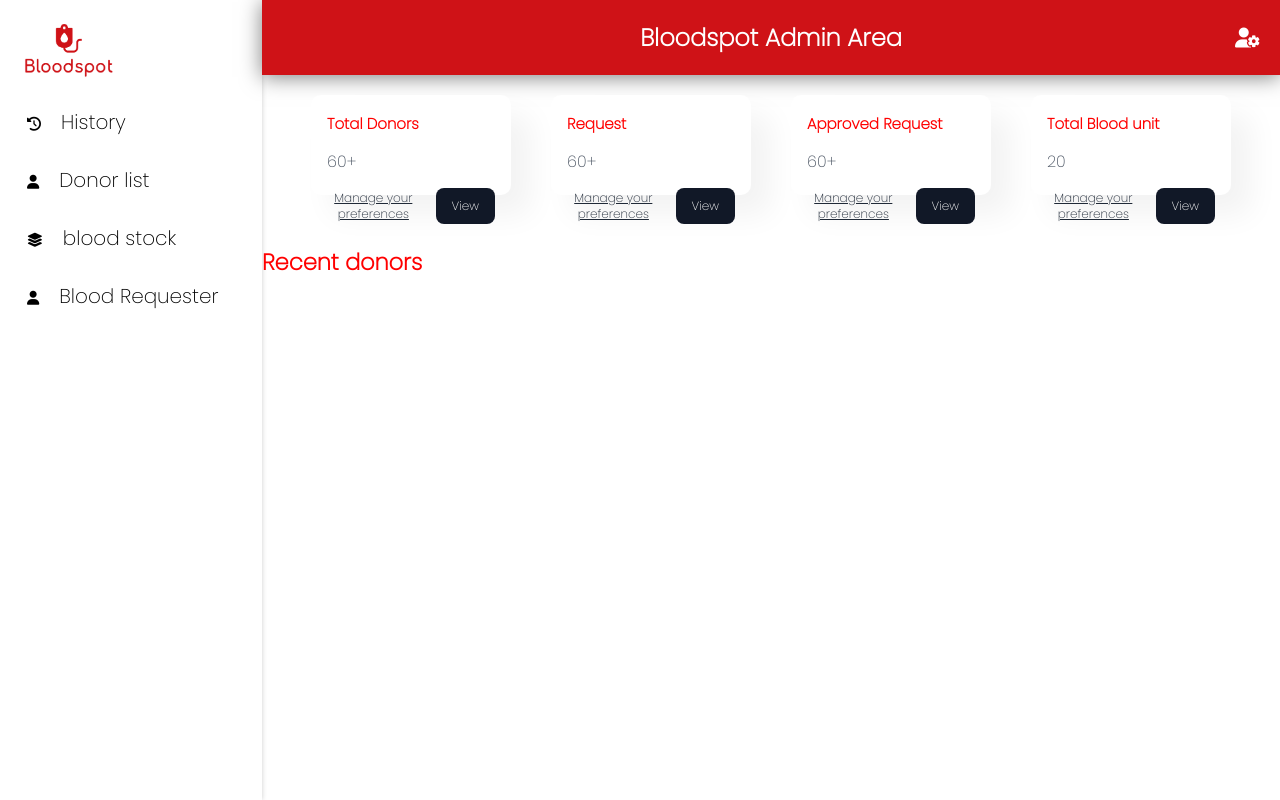
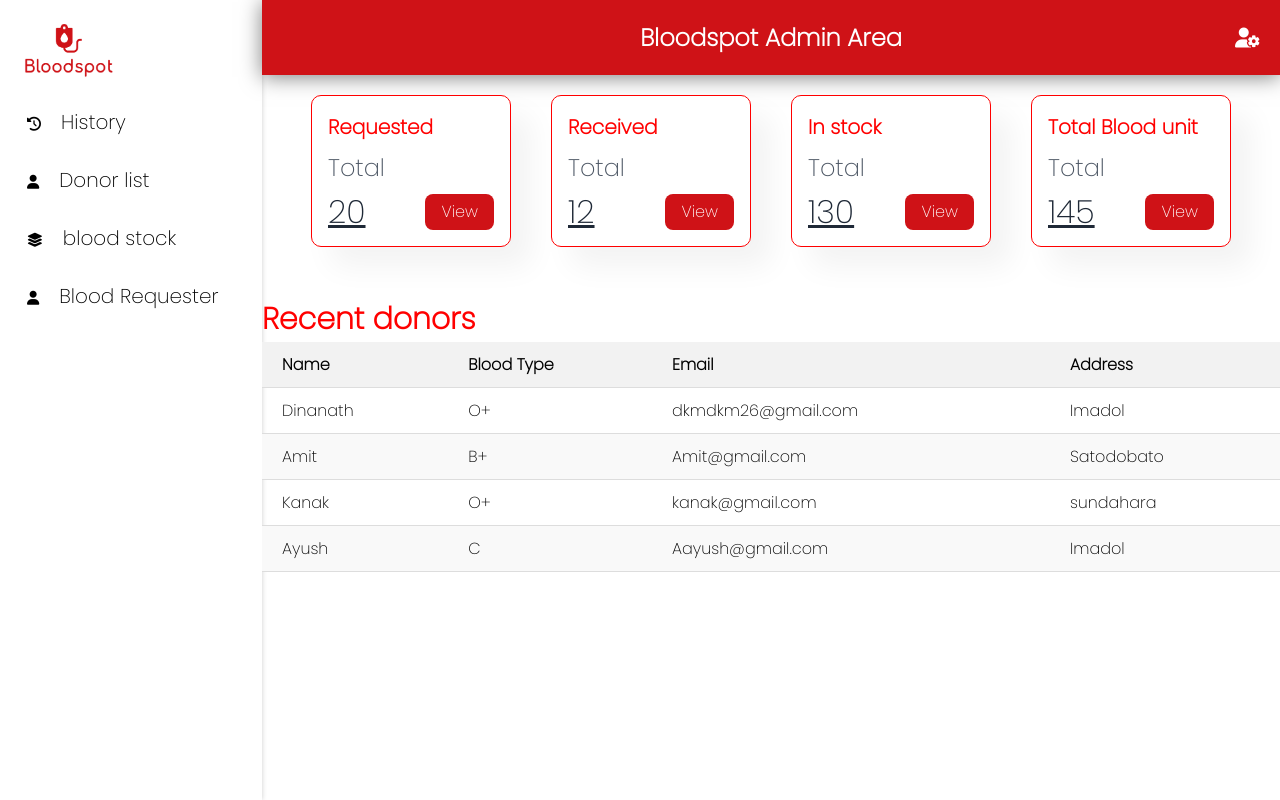
Before and after one commit to Dinanath99/Bloodspot, a PHP site: page /admin/admin.php in a window 1280 px wide. Run offline with PHP 8.4, Linux system fonts and the light colour scheme; the visitor is signed in with stand-in values (Sample User, id 1).

Commit message:
css modified

```diff
--- a/admin/admin.php
+++ b/admin/admin.php
@@ -72,20 +72,20 @@ include('adminsession.php');
                 <div class="dropdown">
                     <button class="dropbtn"><i class="fas fa-user-cog"></i></button>
                     <div class="dropdown-content">
-                        <a href="#">Edit Profile</a>
+                        <!-- <a href="#">Edit Profile</a> -->
                         <a href="logoutadmin.php">Logout</a>
                     </div>
                 </div>
             </div>
-            <!--  hero section -->
+
             <div class="admin-panel">
 
                 <div class="cookie-card">
-                    <span class="title">Total Donors</span>
-                    <p class="description">60+ </p>
+                    <span class="title">Requested</span>
+                    <p class="description">Total </p>
                     <div class="actions">
                         <button class="pref">
-                            Manage your preferences
+                            20
                         </button>
                         <button class="accept">
                             View
@@ -95,11 +95,11 @@ include('adminsession.php');
 
                 </div>
                 <div class="cookie-card">
-                    <span class="title">Request</span>
-                    <p class="description">60+ </p>
+                    <span class="title">Received</span>
+                    <p class="description">Total</p>
                     <div class="actions">
                         <button class="pref">
-                            Manage your preferences
+                            12
                         </button>
                         <button class="accept">
                             View
@@ -109,11 +109,11 @@ include('adminsession.php');
 
                 </div>
                 <div class="cookie-card">
-                    <span class="title">Approved Request</span>
-                    <p class="description">60+ </p>
+                    <span class="title">In stock</span>
+                    <p class="description">Total</p>
                     <div class="actions">
                         <button class="pref">
-                            Manage your preferences
+                            130
                         </button>
                         <button class="accept">
                             View
@@ -124,10 +124,10 @@ include('adminsession.php');
                 </div>
                 <div class="cookie-card">
                     <span class="title">Total Blood unit</span>
-                    <p class="description">20 </p>
+                    <p class="description">Total</p>
                     <div class="actions">
                         <button class="pref">
-                            Manage your preferences
+                            145
                         </button>
                         <button class="accept">
                             View
@@ -142,6 +142,53 @@ include('adminsession.php');
                     <h1>Recent donors</h1>
                 </div>
             </div>
+
+            <div class="recent-donor-table">
+                <div class="table-container">
+                    <table class="donor-table">
+                        <thead>
+                            <tr>
+                                <!-- <th>Image</th> -->
+                                <th>Name</th>
+                                <th>Blood Type</th>
+                                <th>Email</th>
+                                <th>Address</th>
+                            </tr>
+                        </thead>
+                        <tbody>
+                            <tr>
+                                <!-- <td><img src="user1.jpg" alt="User 1" class="user-image"></td> -->
+                                <td>Dinanath</td>
+                                <td>O+</td>
+                                <td>dkmdkm26@gmail.com</td>
+                                <td>Imadol</td>
+                            </tr>
+                            <tr>
+                                <!-- <td><img src="user2.jpg" alt="User 2" class="user-image"></td> -->
+                                <td>Amit</td>
+                                <td>B+</td>
+                                <td>Amit@gmail.com</td>
+                                <td>Satodobato</td>
+                            </tr>
+                            <tr>
+                                <!-- <td><img src="user3.jpg" alt="User 3" class="user-image"></td> -->
+                                <td>Kanak</td>
+                                <td>O+</td>
+                                <td>kanak@gmail.com</td>
+                                <td>sundahara</td>
+                            </tr>
+                            <tr>
+                                <!-- <td><img src="user4.jpg" alt="User 4" class="user-image"></td> -->
+                                <td>Ayush</td>
+                                <td>C</td>
+                                <td>Aayush@gmail.com</td>
+                                <td>Imadol</td>
+                            </tr>
+                        </tbody>
+                    </table>
+                </div>
+
+            </div>
         </section>
     </div>
 </body>
--- a/css/adminsidebar.css
+++ b/css/adminsidebar.css
@@ -464,7 +464,7 @@ nav.fas {
     padding: 10px;
 }
 
-/* admin hero section css */
+/* admin dashboard section*/
 .admin-panel {
     display: flex;
     flex-direction: row;
@@ -477,24 +477,25 @@ nav.fas {
 }
 
 .cookie-card {
-    max-width: 200px;
+    min-width: 200px;
     padding: 1rem;
     background-color: #fff;
     border-radius: 10px;
     box-shadow: 20px 20px 30px rgba(0, 0, 0, .05);
     margin: 20px;
-    height: 100px;
+    height: auto;
+    border: 1px solid red;
 }
 
 .title {
-    font-weight: 600;
+    font-weight: 800;
     color: rgb(31 41 55);
-    font-size: 15px;
+    font-size: 20px;
 }
 
 .description {
     margin-top: 1rem;
-    font-size: 1rem;
+    font-size: 1.5rem;
     line-height: 1.25rem;
     color: rgb(75 85 99);
 }
@@ -520,7 +521,7 @@ nav.fas {
 }
 
 .pref {
-    font-size: 0.75rem;
+    font-size: 2rem;
     line-height: 1rem;
     color: rgb(31 41 55);
     -webkit-text-decoration-line: underline;
@@ -540,9 +541,9 @@ nav.fas {
 }
 
 .accept {
-    font-size: 0.75rem;
+    font-size: 1rem;
     line-height: 1rem;
-    background-color: rgb(17 24 39);
+    background-color: var(--main-color);
     font-weight: 500;
     border-radius: 0.5rem;
     color: #fff;
@@ -555,7 +556,8 @@ nav.fas {
 }
 
 .accept:hover {
-    background-color: rgb(55 65 81);
+    background-color: var(--text-color);
+    cursor: pointer;
 }
 
 .accept:focus {
@@ -573,3 +575,45 @@ nav.fas {
 .title {
     color: red;
 }
+
+/* recent donor table  */
+.table-container {
+    width: 100%;
+    overflow-x: auto;
+}
+
+.donor-table {
+    width: 100%;
+    border-collapse: collapse;
+    text-align: left;
+}
+
+.donor-table th,
+.donor-table td {
+    padding: 10px;
+    border-bottom: 1px solid #ddd;
+}
+
+.donor-table th {
+    background-color: #f2f2f2;
+}
+
+.donor-table tbody tr:nth-child(even) {
+    background-color: #f9f9f9;
+}
+
+.donor-table tbody tr:hover {
+    background-color: #f5f5f5;
+}
+
+.donor-table th:first-child,
+.donor-table td:first-child {
+    padding-left: 20px;
+}
+
+.user-image {
+    width: 40px;
+    height: 40px;
+    border-radius: 50%;
+    object-fit: cover;
+}
--- a/donateblood.php
+++ b/donateblood.php
@@ -81,7 +81,7 @@ if (!isset($_SESSION['user_id'])) {
                 </div>
 
             </div>
-            <div class="wrapper">
+            <div class="donate-blood">
                 <h2>Please send us your details</h2>
                 <form id="form" action="donatedb.php" method="POST">
 
@@ -126,8 +126,10 @@ if (!isset($_SESSION['user_id'])) {
                     <label for="address">Address:</label>
                     <input type="text" id="address" name="address" placeholder="Address" />
                     <div id="addr-error" class="error-message"></div>
+                    <div class="btn-container">
 
-                    <input type="submit" name="sub" class="btn" value="Submit" />
+                        <input type="submit" name="sub" class="btn donate-btn" value="Submit" />
+                    </div>
                 </form>
 
                 <!--  php code for database  -->
--- a/index.php
+++ b/index.php
@@ -214,7 +214,7 @@
     <!-- link to javascript -->
     <script>
         const header = document.querySelector("header");
-    window.addEventListener("scroll", function() {
+        window.addEventListener("scroll", function () {
             header.classList.toggle("sticky", window.scrollY > 0);
         });
         let menu = document.querySelector('#menu-icon');
--- a/info.php
+++ b/info.php
@@ -55,7 +55,7 @@
     background: #ffffff;
     /* box-shadow: 18px 0px 87px 0px rgba(118, 22, 22, 0.7); */
 
-        box-shadow: 0.5px 0.5px 7.5px 0px rgba(219, 6, 6, 0.7);
+    /* box-shadow: 0.5px 0.5px 7.5px 0px rgba(219, 6, 6, 0.7); */
 
     border-radius: 12px;
     transform: scale(1.1);
@@ -264,7 +264,7 @@
     <!-- link to javascript -->
     <script>
     const header = document.querySelector("header");
-        window.addEventListener("scroll", function () {
+    window.addEventListener("scroll", function() {
         header.classList.toggle("sticky", window.scrollY > 0);
     });
     let menu = document.querySelector('#menu-icon');
--- a/setting.php
+++ b/setting.php
@@ -33,7 +33,7 @@ if (isset($_REQUEST['logout'])) {
     <div class="container">
         <nav>
             <ul>
-                <li><a href="#" class="logo" class="active">
+                <li><a href="userdashboard.php" class="logo" class="active">
                         <img src="./img/bloodspot.png" alt="">
                         <!-- <span class="nav-item">Welcome<span class="username"> User</span></span> -->
                     </a></li>
--- a/userdashboard.php
+++ b/userdashboard.php
@@ -66,10 +66,14 @@ if (!isset($_SESSION['user_id'])) {
         <section class="main">
             <div class="main-top">
                 <h1>Welcome</h1>
+                <div class="bell">
+                    <i class="fa-solid fa-bell"></i>
+                </div>
 
                 <!-- addding dropdown -->
                 <div class="dropdown">
-                    <button class="dropbtn"><i class="fas fa-user-cog"></i></button>
+
+                    <button class="dropbtn"><span>Name </span><i class="fas fa-user-cog"></i></button>
                     <div class="dropdown-content">
                         <a href="setting.php">Edit Profile</a>
                         <a href="userlogout.php">Logout</a>
```
Also changed, not shown: css/userdashboard.css (+85 -23 lines), requestblood.php (+24 -9 lines). Lines whose indentation alone changed are shown as unchanged.
